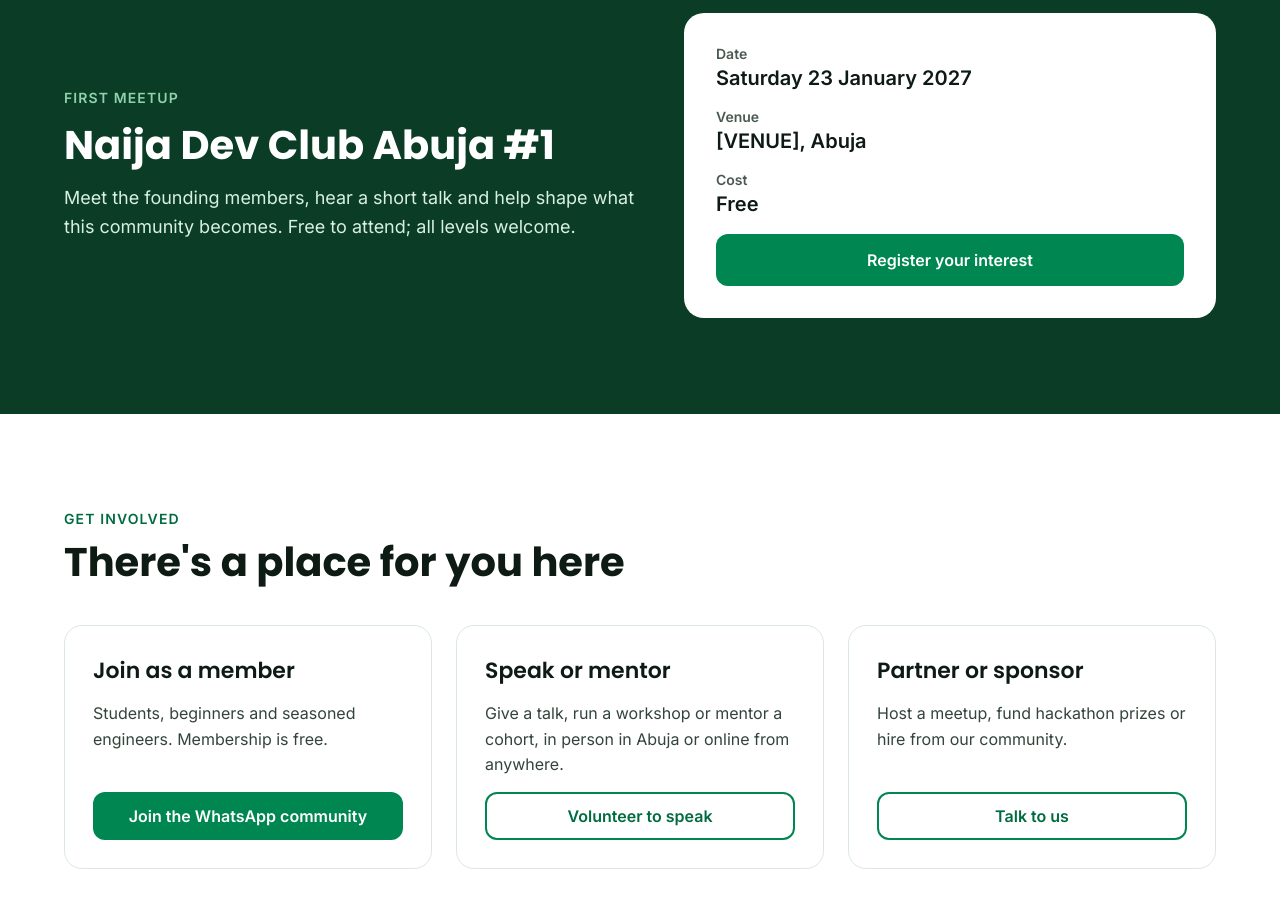
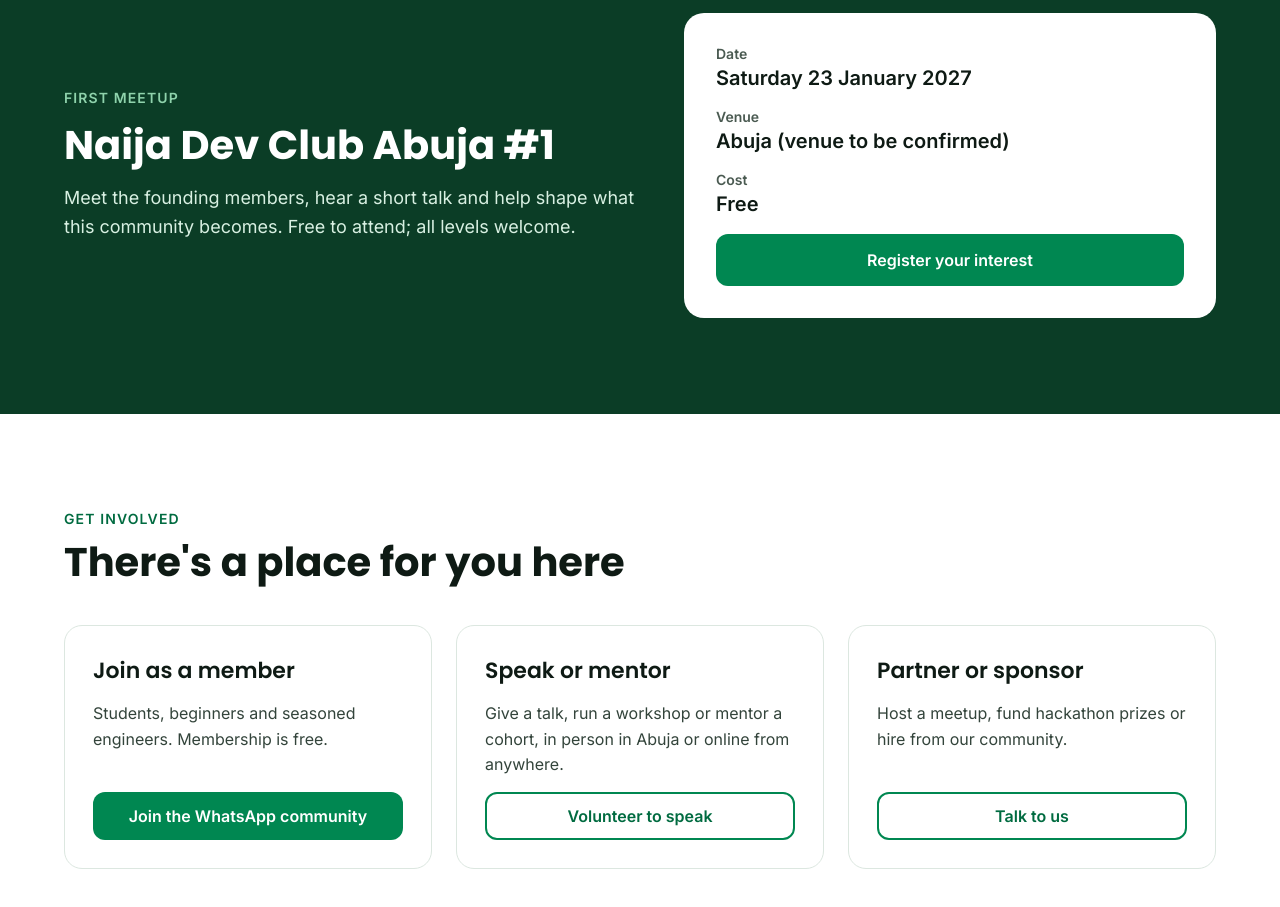
Before and after one commit to Naija-Dev-Club/naija-dev-club.github.io, a plain HTML site: page index.html in a window 1280 px wide. Shown: the part 2600-3507 px from the top of the page. Drawn offline with Linux system fonts and the light colour scheme.

Commit message:
Mark first meetup venue as to be confirmed

```diff
--- a/index.html
+++ b/index.html
@@ -163,7 +163,7 @@ a:focus-visible{outline:3px solid #F2B705;outline-offset:3px}
 </div>
 <div style="display: flex; flex-direction: column; gap: 4px">
 <span style="font-size: 14px; font-weight: 600; color: #4A5A51">Venue</span>
-<span style="font-size: 20px; font-weight: 600">[VENUE], Abuja</span>
+<span style="font-size: 20px; font-weight: 600">Abuja (venue to be confirmed)</span>
 </div>
 <div style="display: flex; flex-direction: column; gap: 4px">
 <span style="font-size: 14px; font-weight: 600; color: #4A5A51">Cost</span>
```
